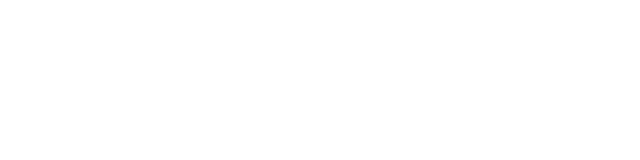
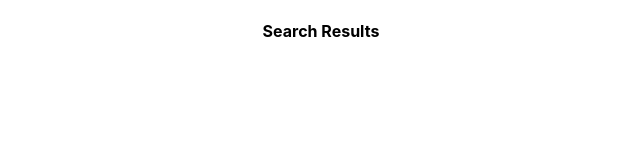
Before and after one commit to BerniceTran/Vet-Detect, a React (Create React App) app: page /search-results in a window 1280 px wide. Shown: the top 160 px of the page, without its empty margins (319-959 px from the left). Built offline with nearby package versions, Linux system fonts and the light colour scheme.

Commit message:
Add redirect to search-results on search form submit

```diff
--- a/src/App.js
+++ b/src/App.js
@@ -2,14 +2,15 @@ import './App.css';
 import Home from './Home';
 import Login from './LogIn';
 import SignUp from './SignUp';
-import { BrowserRouter as Router, Switch, Route} from "react-router-dom"
+import { BrowserRouter as Router, Switch, Route} from "react-router-dom";
+import SearchResults from './SearchResults';
 
 function App() {
   return (
     <Router>
       <div className="App">
         <Switch>
-        {/* components are rendered based on the URL of the browser */}
+        {/* Routes are used to render components based on the URL of the browser */}
         <Route exact path="/">
           <Home />
         </Route>
@@ -18,6 +19,9 @@ function App() {
         </Route>
         <Route path="/signup">
           <SignUp />
+        </Route>
+        <Route path="/search-results">
+          <SearchResults />
         </Route>
       </Switch>
 
--- a/src/SearchForm.js
+++ b/src/SearchForm.js
@@ -1,10 +1,12 @@
 import { useState } from "react";
-
+import { Redirect } from "react-router";
+import { useHistory } from "react-router-dom";
 
 function Search(prop) {
 
-  const [searchInput, setSearchInput] = useState('');
+  const [searchInput, setSearchInput] = useState(''); //these states used to submit form data
   const [location, setLocation] = useState('');
+  const history = useHistory();
 
   const handleSearchInputChange = event => {
     setSearchInput(event.target.value);
@@ -17,8 +19,9 @@ function Search(prop) {
 
   const handleSubmit = event => {
     event.preventDefault(); //prevent default behavior of form submission (refresh->loss of inputs)
-    alert(`Submitting search input: ${searchInput}, Location: ${location}`);
-    // alert(`Location: ${location}`);
+    //alert(`Submitting search input: ${searchInput}, Location: ${location}`);
+    history.push("/search-results"); //redirect to search-results page after submitting form
+
   }
 
   const handleKeyPress = event => {
@@ -27,6 +30,7 @@ function Search(prop) {
   }
 
   return (
+    <div>
       <form onSubmit={handleSubmit}>
         <div>
           <input type="text" placeholder="Veterinarian, clinic, condition..." value={searchInput} onChange={handleSearchInputChange}></input>
@@ -34,6 +38,8 @@ function Search(prop) {
           <button type="submit" onKeyPress={handleKeyPress}>Submit</button>
         </div>
       </form>
+    </div>
+
   );
 }
 
--- /dev/null
+++ b/src/SearchResults.js
@@ -0,0 +1,7 @@
+const SearchResults = () => {
+    return (
+        <h4>Search Results</h4>
+    );
+}
+
+export default SearchResults;
```
Lines whose indentation alone changed are shown as unchanged.
